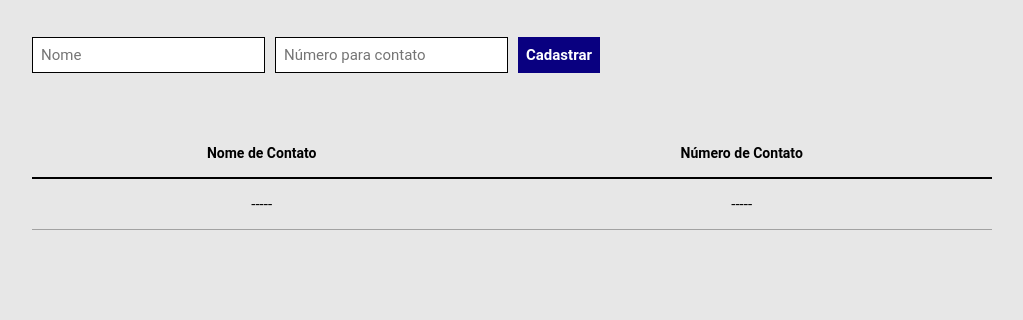
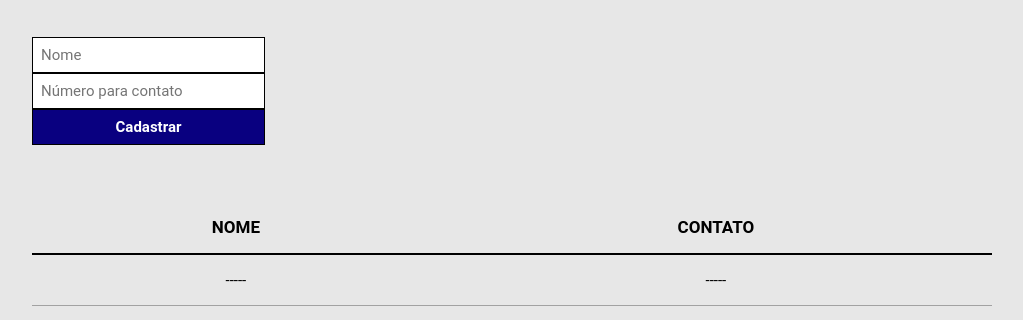
Before and after one commit to orugian/agenda-contatos, a plain HTML site: page agenda.html in a window 1280 px wide. Shown: the part 170-490 px from the top of the page, without its empty margins (128-1151 px from the left). Drawn offline with Linux system fonts and the light colour scheme.

Commit message:
commit final

```diff
--- a/agenda.css
+++ b/agenda.css
@@ -34,7 +34,7 @@ input::-webkit-inner-spin-button{
 }
 
 form{
-  display: flex;
+  display:  grid;
   max-width: 640px;
   justify-content: start;
   margin-bottom: 56px;
@@ -56,9 +56,10 @@ form button{
   border: outset;
   color: white;
   font-weight: bold;
-  border: none;
+  border: 1px double black;
   cursor: pointer;
   padding: 8px;
+  margin-right: 10px;
 }
 
 form button:hover{
@@ -72,8 +73,9 @@ table{
 table th{
   border-bottom: 2px solid black;
   padding: 16px;
-  font-size: 14px;
+  font-size: 17px;
   font-weight: bold;
+  text-transform: uppercase;
 }
 
 table td{
--- a/agenda.html
+++ b/agenda.html
@@ -25,9 +25,9 @@
 
     <table cellspacing="0">
       <thead>
-        <tr>
-          <th>Nome de Contato</th>
-          <th>Número de Contato</th>
+        <tr id="titulo">
+          <th>Nome</th>
+          <th>Contato</th>
         </tr>
       </thead>
 
--- a/agenda.js
+++ b/agenda.js
@@ -3,7 +3,7 @@ let linhas = ' ';
 
 form.addEventListener('submit', function(e) {
 
-  e.preventDefault;
+  e.preventDefault();
   adicionaLinha();
 });
 
```
